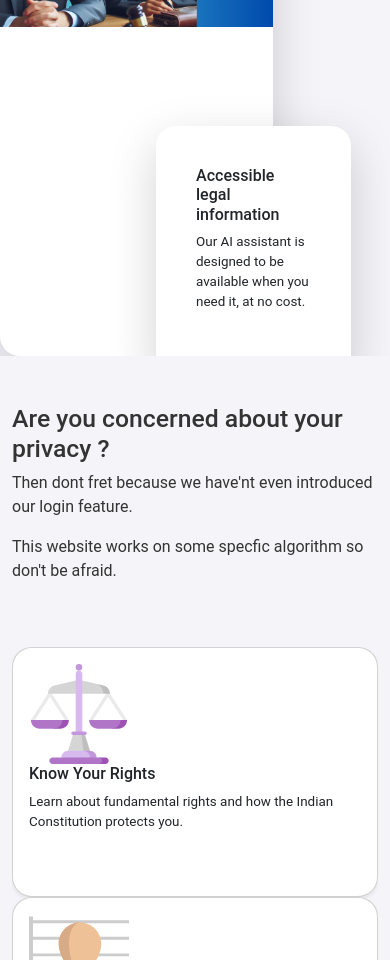
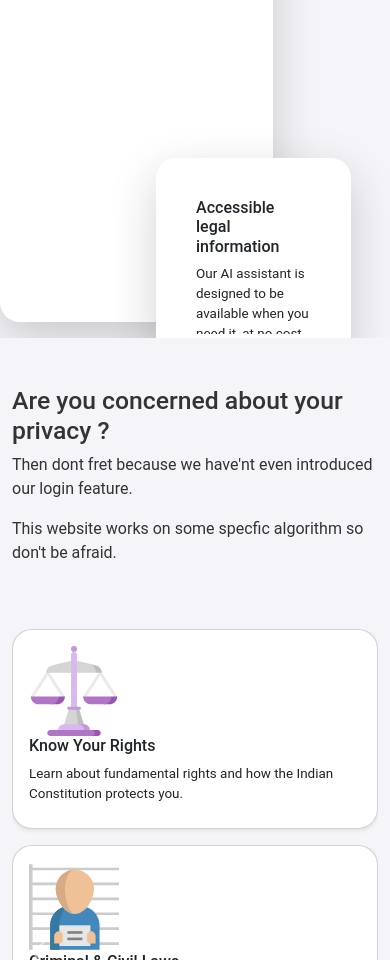
Before and after one commit to Darkstrike03/LawGuide, a React (Create React App) app: page / in a window 390 px wide. Shown: the part 1040-2000 px from the top of the page. Built offline with nearby package versions, Linux system fonts and the light colour scheme; no server answers.

Commit message:
Update CarouselCards.css

```diff
--- a/src/component/CarouselCards.css
+++ b/src/component/CarouselCards.css
@@ -1,5 +1,8 @@
 .card-wrapper {
   width: 80%;
+  display: flex;
+  flex-wrap: wrap;
+  justify-content: space-between;
 }
 
 .card {
@@ -10,6 +13,8 @@
   display: flex;
   flex-direction: column;
   justify-content: space-between;
+  margin-bottom: 1rem; /* Add some space between cards */
+  flex: 1 1 calc(33.333% - 1rem); /* Adjust the width of each card */
 }
 
 .card:hover {
@@ -21,7 +26,47 @@
   text-overflow: ellipsis;
 }
 
-  .card-icon{
-    height:100px;
+.card-icon {
+  height: 100px;
   width: 100px;
 }
+
+/* Media query for small devices */
+@media (max-width: 600px) {
+  .card-wrapper {
+    width: 100%;
+    flex-direction: column;
+  }
+
+  .card {
+    height: auto; /* Allow the card height to adjust based on content */
+    margin-bottom: 1rem; /* Add some space between cards */
+    flex: 1 1 100%; /* Make each card take full width */
+  }
+
+  .card-icon {
+    height: 80px;
+    width: 80px;
+  }
+
+  .card-body {
+    font-size: 0.875rem; /* Adjust font size for better readability */
+  }
+}
+
+/* Media query for medium devices */
+@media (max-width: 1024px) {
+  .card {
+    height: 200px; /* Make the cards a bit smaller */
+    flex: 1 1 calc(50% - 1rem); /* Adjust the width of each card */
+  }
+
+  .card-icon {
+    height: 90px;
+    width: 90px;
+  }
+
+  .card-body {
+    font-size: 1rem; /* Adjust font size for better readability */
+  }
+}
```
Lines whose indentation alone changed are shown as unchanged.
